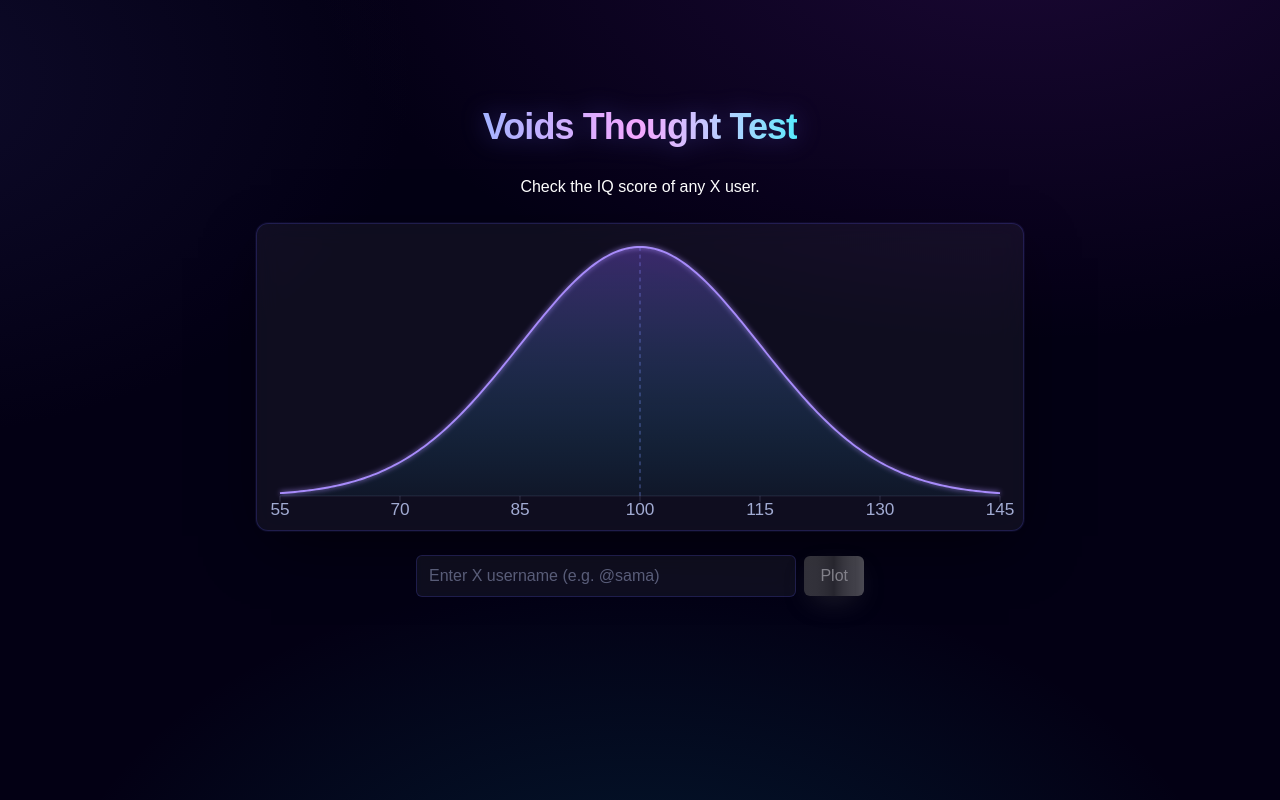
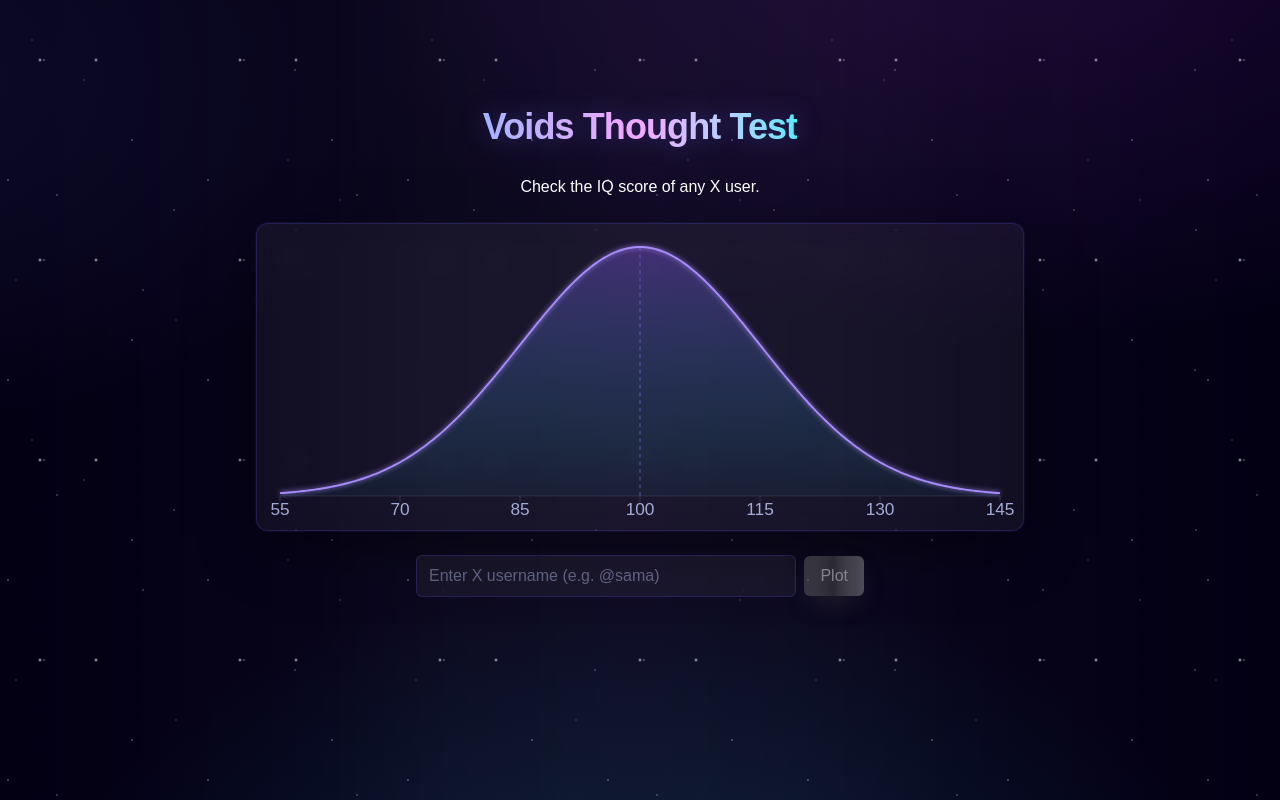
Before and after one commit to jasonthepenguin/sycophancy, a Next.js app: page / in a window 1280 px wide. Built offline with nearby package versions, Linux system fonts and the light colour scheme.

Commit message:
Add starfield

```diff
--- a/src/app/globals.css
+++ b/src/app/globals.css
@@ -34,6 +34,90 @@ body {
     auto,
     auto;
   background-attachment: fixed, fixed, fixed;
+}
+
+/* Milky Way starfield pattern */
+body::before {
+  content: "";
+  position: fixed;
+  inset: 0;
+  pointer-events: none;
+  z-index: -1;
+
+  /* Multiple layers of stars */
+  background-image:
+    /* Bright stars */
+    radial-gradient(2px 2px at 20% 30%, white, transparent),
+    radial-gradient(2px 2px at 40% 70%, white, transparent),
+    radial-gradient(1px 1px at 50% 50%, white, transparent),
+    radial-gradient(1px 1px at 80% 10%, white, transparent),
+    radial-gradient(1px 1px at 90% 90%, white, transparent),
+    /* Medium stars */
+    radial-gradient(1px 1px at 15% 80%, rgba(255, 255, 255, 0.8), transparent),
+    radial-gradient(1px 1px at 60% 20%, rgba(255, 255, 255, 0.8), transparent),
+    radial-gradient(1px 1px at 35% 40%, rgba(255, 255, 255, 0.8), transparent),
+    radial-gradient(1px 1px at 70% 60%, rgba(255, 255, 255, 0.8), transparent),
+    radial-gradient(1px 1px at 25% 15%, rgba(255, 255, 255, 0.8), transparent),
+    /* Dim stars */
+    radial-gradient(1px 1px at 10% 15%, rgba(255, 255, 255, 0.5), transparent),
+    radial-gradient(1px 1px at 30% 25%, rgba(255, 255, 255, 0.5), transparent),
+    radial-gradient(1px 1px at 45% 35%, rgba(255, 255, 255, 0.5), transparent),
+    radial-gradient(1px 1px at 65% 45%, rgba(255, 255, 255, 0.5), transparent),
+    radial-gradient(1px 1px at 85% 55%, rgba(255, 255, 255, 0.5), transparent),
+    radial-gradient(1px 1px at 95% 75%, rgba(255, 255, 255, 0.5), transparent),
+    /* Tiny distant stars */
+    radial-gradient(0.5px 0.5px at 5% 5%, rgba(255, 255, 255, 0.4), transparent),
+    radial-gradient(0.5px 0.5px at 15% 95%, rgba(255, 255, 255, 0.4), transparent),
+    radial-gradient(0.5px 0.5px at 25% 85%, rgba(255, 255, 255, 0.4), transparent),
+    radial-gradient(0.5px 0.5px at 35% 75%, rgba(255, 255, 255, 0.4), transparent),
+    radial-gradient(0.5px 0.5px at 45% 65%, rgba(255, 255, 255, 0.4), transparent),
+    radial-gradient(0.5px 0.5px at 55% 55%, rgba(255, 255, 255, 0.4), transparent),
+    radial-gradient(0.5px 0.5px at 65% 25%, rgba(255, 255, 255, 0.4), transparent),
+    radial-gradient(0.5px 0.5px at 75% 35%, rgba(255, 255, 255, 0.4), transparent),
+    radial-gradient(0.5px 0.5px at 85% 45%, rgba(255, 255, 255, 0.4), transparent),
+    radial-gradient(0.5px 0.5px at 95% 15%, rgba(255, 255, 255, 0.4), transparent);
+
+  background-size:
+    200px 200px, 200px 200px, 200px 200px, 200px 200px, 200px 200px,
+    300px 300px, 300px 300px, 300px 300px, 300px 300px, 300px 300px,
+    400px 400px, 400px 400px, 400px 400px, 400px 400px, 400px 400px, 400px 400px,
+    500px 500px, 500px 500px, 500px 500px, 500px 500px, 500px 500px, 500px 500px,
+    500px 500px, 500px 500px, 500px 500px, 500px 500px;
+
+  background-position:
+    0% 0%, 20% 20%, 40% 40%, 60% 60%, 80% 80%,
+    10% 10%, 30% 30%, 50% 50%, 70% 70%, 90% 90%,
+    5% 5%, 25% 25%, 45% 45%, 65% 65%, 85% 85%, 95% 95%,
+    15% 15%, 35% 35%, 55% 55%, 75% 75%, 95% 95%, 12% 88%,
+    22% 78%, 42% 58%, 62% 38%, 82% 18%;
+
+  animation: twinkle 12s ease-in-out infinite;
+}
+
+/* Milky way band */
+body::after {
+  content: "";
+  position: fixed;
+  inset: 0;
+  pointer-events: none;
+  z-index: -1;
+  background: linear-gradient(105deg,
+    transparent 20%,
+    rgba(147, 131, 193, 0.05) 35%,
+    rgba(199, 183, 245, 0.08) 40%,
+    rgba(167, 151, 213, 0.12) 50%,
+    rgba(187, 171, 233, 0.08) 60%,
+    rgba(147, 131, 193, 0.05) 65%,
+    transparent 80%
+  );
+  filter: blur(20px);
+  transform: rotate(-15deg) scale(1.5);
+  opacity: 0.6;
+}
+
+@keyframes twinkle {
+  0%, 100% { opacity: 1; }
+  50% { opacity: 0.8; }
 }
 
 /* ===== Void special effects ===== */
```
